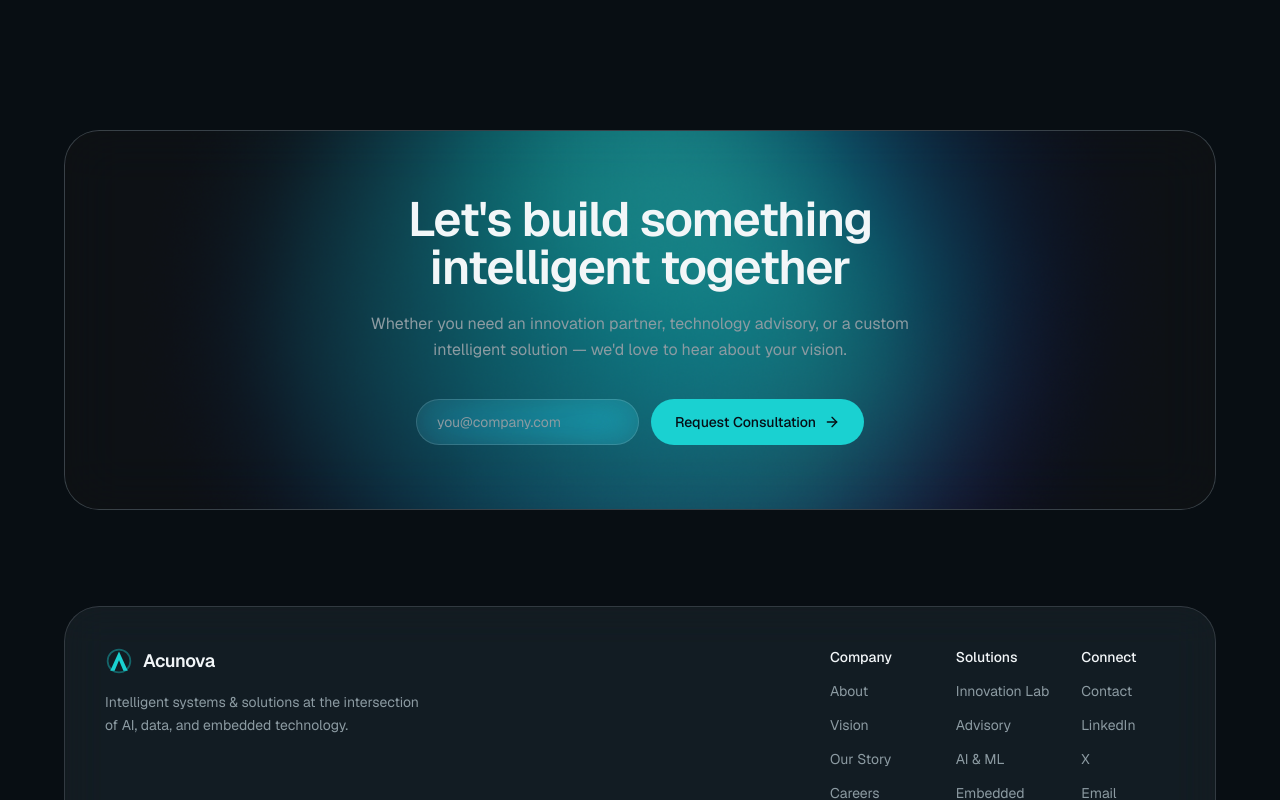
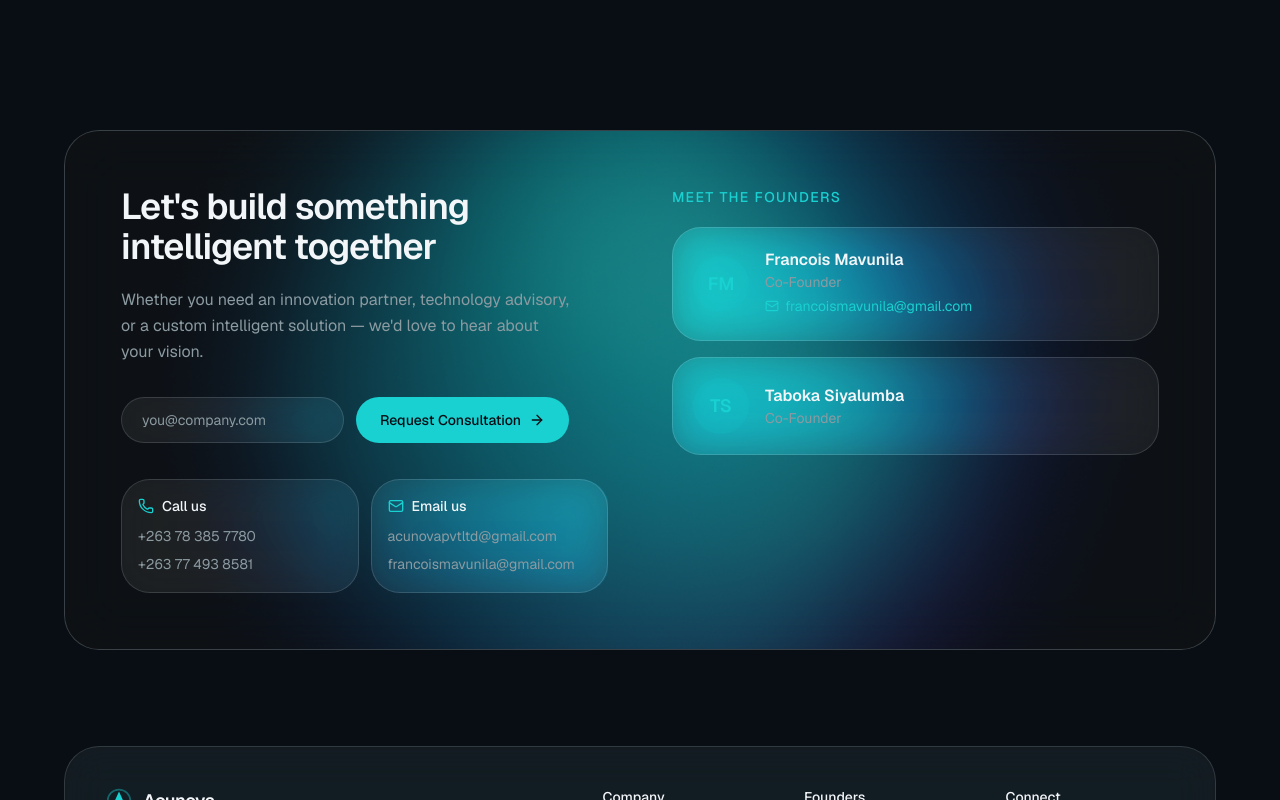
Before and after one commit to Acunova/acunova-website, a Next.js app: page / in a window 1280 px wide. Shown: the part 3820-4620 px from the top of the page. Built offline with nearby package versions, Linux system fonts and the light colour scheme.

Commit message:
feat: add founders info and contact methods to Contact component

```diff
--- a/components/contact.tsx
+++ b/components/contact.tsx
@@ -1,12 +1,29 @@
 "use client"
 
-import { ArrowRight } from "lucide-react"
+import { ArrowRight, Mail, Phone } from "lucide-react"
+
+const founders = [
+  {
+    name: "Francois Mavunila",
+    role: "Co-Founder",
+    initials: "FM",
+    email: "francoismavunila@gmail.com",
+  },
+  {
+    name: "Taboka Siyalumba",
+    role: "Co-Founder",
+    initials: "TS",
+  },
+]
+
+const phones = ["+263 78 385 7780", "+263 77 493 8581"]
+const emails = ["acunovapvtltd@gmail.com", "francoismavunila@gmail.com"]
 
 export function Contact() {
   return (
     <section id="contact" className="px-4 py-24">
       <div className="mx-auto max-w-6xl">
-        <div className="glass-strong relative overflow-hidden rounded-3xl p-8 text-center sm:p-16">
+        <div className="glass-strong relative overflow-hidden rounded-3xl p-8 sm:p-14">
           <div className="pointer-events-none absolute inset-0 -z-10">
             <img
               src="/glow-accent.png"
@@ -15,18 +32,19 @@ export function Contact() {
               className="absolute inset-0 size-full object-cover opacity-50"
             />
           </div>
-          <h2 className="mx-auto max-w-2xl text-balance text-3xl font-semibold tracking-tight sm:text-5xl">
+
+          <div className="grid gap-12 lg:grid-cols-2 lg:gap-16">
+            {/* Left: heading + form */}
+            <div>
+              <h2 className="max-w-md text-balance text-3xl font-semibold tracking-tight sm:text-4xl">
                 Let&apos;s build something intelligent together
               </h2>
-          <p className="mx-auto mt-5 max-w-xl text-pretty leading-relaxed text-muted-foreground">
-            Whether you need an innovation partner, technology advisory, or a custom intelligent solution — we&apos;d
-            love to hear about your vision.
+              <p className="mt-5 max-w-md text-pretty leading-relaxed text-muted-foreground">
+                Whether you need an innovation partner, technology advisory, or a custom intelligent solution —
+                we&apos;d love to hear about your vision.
               </p>
 
-          <form
-            className="mx-auto mt-9 flex w-full max-w-md flex-col gap-3 sm:flex-row"
-            onSubmit={(e) => e.preventDefault()}
-          >
+              <form className="mt-8 flex w-full max-w-md flex-col gap-3 sm:flex-row" onSubmit={(e) => e.preventDefault()}>
                 <label htmlFor="email" className="sr-only">
                   Email address
                 </label>
@@ -45,6 +63,74 @@ export function Contact() {
                   <ArrowRight className="size-4 transition-transform group-hover:translate-x-0.5" />
                 </button>
               </form>
+
+              <div className="mt-9 grid gap-3 sm:grid-cols-2">
+                <div className="glass rounded-2xl p-4">
+                  <div className="flex items-center gap-2 text-sm font-medium text-foreground">
+                    <Phone className="size-4 text-primary" />
+                    Call us
+                  </div>
+                  <ul className="mt-2 space-y-1">
+                    {phones.map((p) => (
+                      <li key={p}>
+                        <a
+                          href={`tel:${p.replace(/\s/g, "")}`}
+                          className="text-sm text-muted-foreground transition-colors hover:text-foreground"
+                        >
+                          {p}
+                        </a>
+                      </li>
+                    ))}
+                  </ul>
+                </div>
+                <div className="glass rounded-2xl p-4">
+                  <div className="flex items-center gap-2 text-sm font-medium text-foreground">
+                    <Mail className="size-4 text-primary" />
+                    Email us
+                  </div>
+                  <ul className="mt-2 space-y-1">
+                    {emails.map((e) => (
+                      <li key={e}>
+                        <a
+                          href={`mailto:${e}`}
+                          className="break-all text-sm text-muted-foreground transition-colors hover:text-foreground"
+                        >
+                          {e}
+                        </a>
+                      </li>
+                    ))}
+                  </ul>
+                </div>
+              </div>
+            </div>
+
+            {/* Right: founders */}
+            <div>
+              <h3 className="text-sm font-medium uppercase tracking-widest text-primary">Meet the founders</h3>
+              <div className="mt-5 grid gap-4">
+                {founders.map((f) => (
+                  <div key={f.name} className="glass flex items-center gap-4 rounded-2xl p-5">
+                    <div className="flex size-14 shrink-0 items-center justify-center rounded-2xl bg-primary/15 text-lg font-semibold text-primary">
+                      {f.initials}
+                    </div>
+                    <div className="min-w-0">
+                      <p className="text-base font-semibold text-foreground">{f.name}</p>
+                      <p className="text-sm text-muted-foreground">{f.role}</p>
+                      {f.email && (
+                        <a
+                          href={`mailto:${f.email}`}
+                          className="mt-1 inline-flex items-center gap-1.5 break-all text-sm text-primary transition-colors hover:text-foreground"
+                        >
+                          <Mail className="size-3.5 shrink-0" />
+                          {f.email}
+                        </a>
+                      )}
+                    </div>
+                  </div>
+                ))}
+              </div>
+            </div>
+          </div>
         </div>
       </div>
     </section>
--- a/components/site-footer.tsx
+++ b/components/site-footer.tsx
@@ -19,15 +19,27 @@ export function SiteFooter() {
           <div className="grid grid-cols-2 gap-8 sm:grid-cols-3">
             <FooterCol
               title="Company"
-              links={["About", "Vision", "Our Story", "Careers"]}
+              links={[
+                { label: "About", href: "#about" },
+                { label: "Vision", href: "#vision" },
+                { label: "Approach", href: "#approach" },
+                { label: "Focus Areas", href: "#focus" },
+              ]}
             />
             <FooterCol
-              title="Solutions"
-              links={["Innovation Lab", "Advisory", "AI & ML", "Embedded"]}
+              title="Founders"
+              links={[
+                { label: "Francois Mavunila", href: "mailto:francoismavunila@gmail.com" },
+                { label: "Taboka Siyalumba", href: "#contact" },
+              ]}
             />
             <FooterCol
               title="Connect"
-              links={["Contact", "LinkedIn", "X", "Email"]}
+              links={[
+                { label: "acunovapvtltd@gmail.com", href: "mailto:acunovapvtltd@gmail.com" },
+                { label: "+263 78 385 7780", href: "tel:+263783857780" },
+                { label: "+263 77 493 8581", href: "tel:+263774938581" },
+              ]}
             />
           </div>
         </div>
@@ -41,15 +53,18 @@ export function SiteFooter() {
   )
 }
 
-function FooterCol({ title, links }: { title: string; links: string[] }) {
+function FooterCol({ title, links }: { title: string; links: { label: string; href: string }[] }) {
   return (
     <div>
       <h3 className="text-sm font-medium text-foreground">{title}</h3>
       <ul className="mt-3 space-y-2.5">
         {links.map((l) => (
-          <li key={l}>
-            <a href="#" className="text-sm text-muted-foreground transition-colors hover:text-foreground">
-              {l}
+          <li key={l.label}>
+            <a
+              href={l.href}
+              className="break-all text-sm text-muted-foreground transition-colors hover:text-foreground"
+            >
+              {l.label}
             </a>
           </li>
         ))}
```
Also changed, not shown: contact.png (added). Lines whose indentation alone changed are shown as unchanged.
